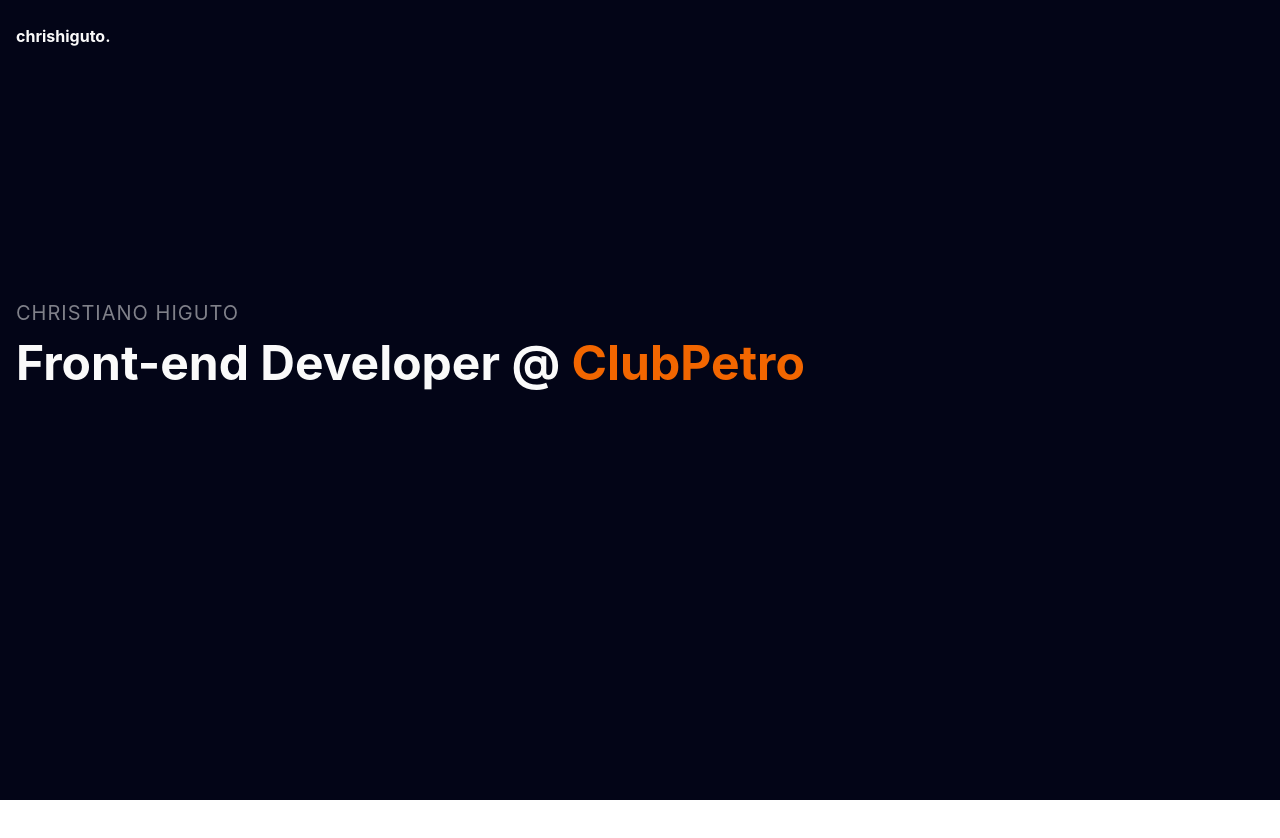
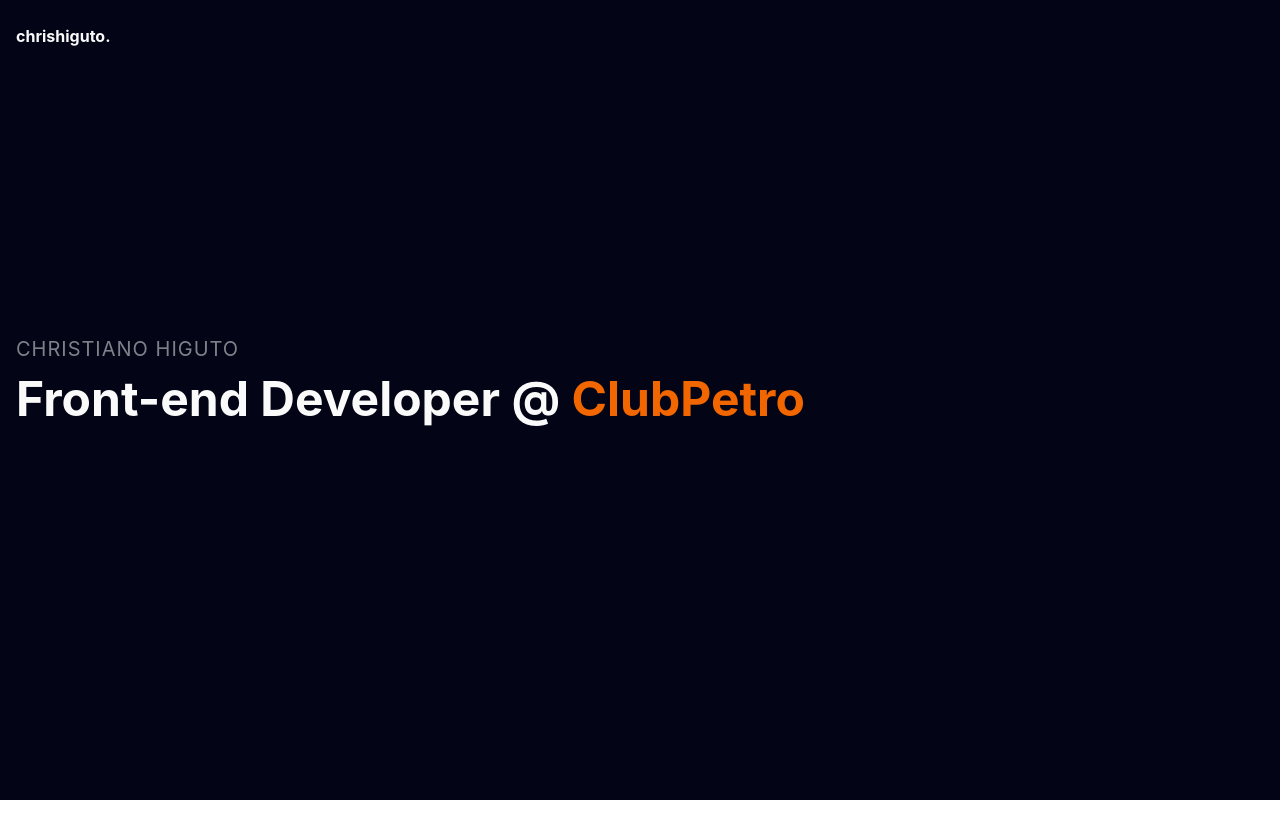
Before and after one commit to chrishiguto/chrishiguto, a Next.js app: page / in a window 1280 px wide. Shown: the top 838 px of the page. Before the commit the page ends 800 px from the top, so only its background shows below. Built offline with nearby package versions, Linux system fonts and the light colour scheme; a web font is replaced by a local one.

Commit message:
fix menu size

```diff
--- a/src/components/Main/styles.ts
+++ b/src/components/Main/styles.ts
@@ -22,7 +22,7 @@
 `
 
 export const SectionInfo = styled(Container)`
-  height: calc(100vh - 7.2rem);
+  height: 100%;
   display: flex;
   align-items: center;
 `
```
